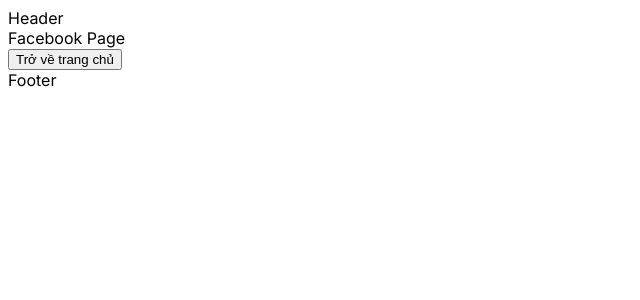
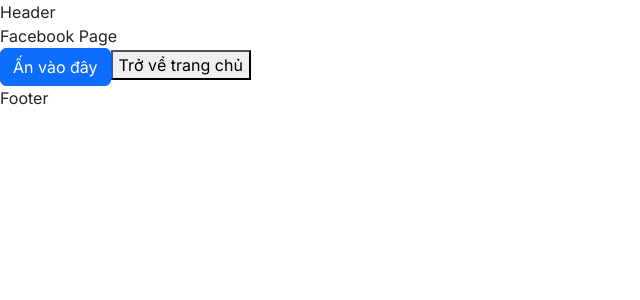
Before and after one commit to loctop1/NextJs-13-Basic, a Next.js app: page /facebook in a window 1280 px wide. Shown: the top 300 px of the page, without its empty margins (0-640 px from the left). Built offline with nearby package versions, Linux system fonts and the light colour scheme.

Commit message:
part 4: Tich Hop Boostrap

```diff
--- a/package.json
+++ b/package.json
@@ -12,10 +12,12 @@
     "@types/node": "20.1.7",
     "@types/react": "18.2.6",
     "@types/react-dom": "18.2.4",
+    "bootstrap": "5.3.0",
     "eslint": "8.40.0",
     "eslint-config-next": "13.4.2",
-    "next": "13.4.2",
+    "next": "13.4.12",
     "react": "18.2.0",
+    "react-bootstrap": "2.8.0",
     "react-dom": "18.2.0",
     "typescript": "5.0.4"
   }
--- a/src/app/facebook/page.tsx
+++ b/src/app/facebook/page.tsx
@@ -4,6 +4,8 @@
 /**useRouter là một trong những hook cung cấp bởi Next.js để giúp bạn quản lý định tuyến (routing) trong ứng dụng React
  * của mình. Nó trả về một đối tượng router, từ đó bạn có thể trích xuất thông tin về địa chỉ URL hiện tại, tham số truy
  * vấn, và nhiều thông tin khác liên quan đến việc định tuyến trang. */
+import { Button } from 'react-bootstrap';
+
 
 const page = () => {
     const router = useRouter()
@@ -16,6 +18,7 @@
         <div>
             Facebook Page
             <div>
+                <Button variant='primary'>Ấn vào đây</Button>
                 <button style={{ cursor: 'pointer' }} onClick={() => handleBtn()}>Trở về trang chủ</button>
             </div>
         </div>
--- a/src/app/layout.tsx
+++ b/src/app/layout.tsx
@@ -1,5 +1,7 @@
 // import './globals.css'
 import { Inter } from 'next/font/google'
+// React Bootstrap
+import 'bootstrap/dist/css/bootstrap.min.css';
 
 const inter = Inter({ subsets: ['latin'] })
 
```
